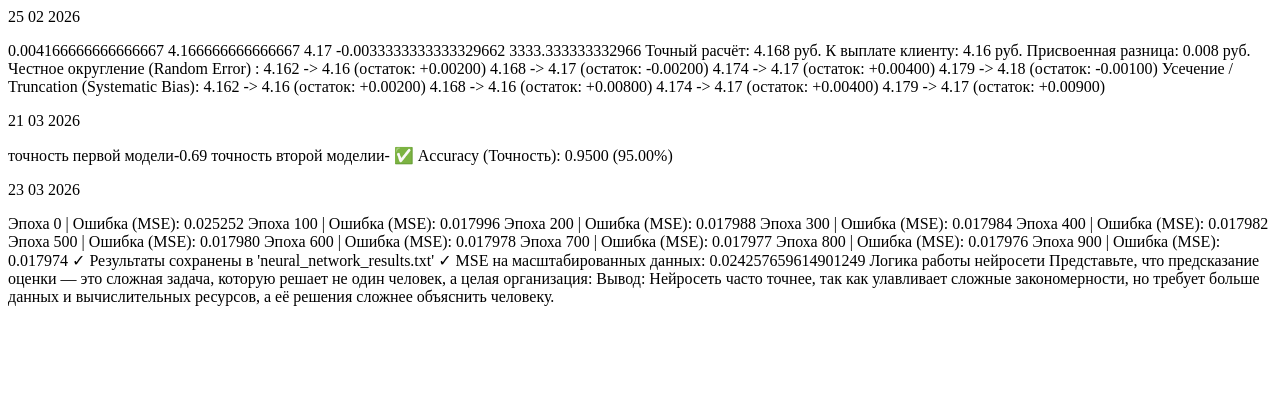
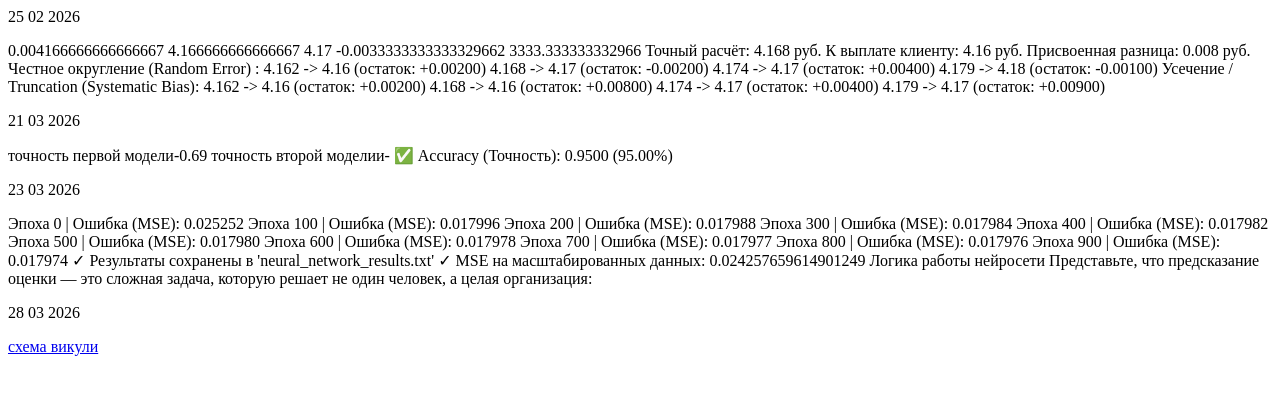
Before and after one commit to vika238/dem.github.jo, a plain HTML site: page index.html in a window 1280 px wide. Drawn offline with Linux system fonts and the light colour scheme.

Commit message:
Update index.html

```diff
--- a/index.html
+++ b/index.html
@@ -38,4 +38,5 @@
 ✓ MSE на масштабированных данных: 0.024257659614901249
 Логика работы нейросети
 Представьте, что предсказание оценки — это сложная задача, которую решает не один человек, а целая организация:
-Вывод: Нейросеть часто точнее, так как улавливает сложные закономерности, но требует больше данных и вычислительных ресурсов, а её решения сложнее объяснить человеку.
+<p>28 03 2026</p>
+<a href="викуля.drawio.png">схема викули</a>
```
